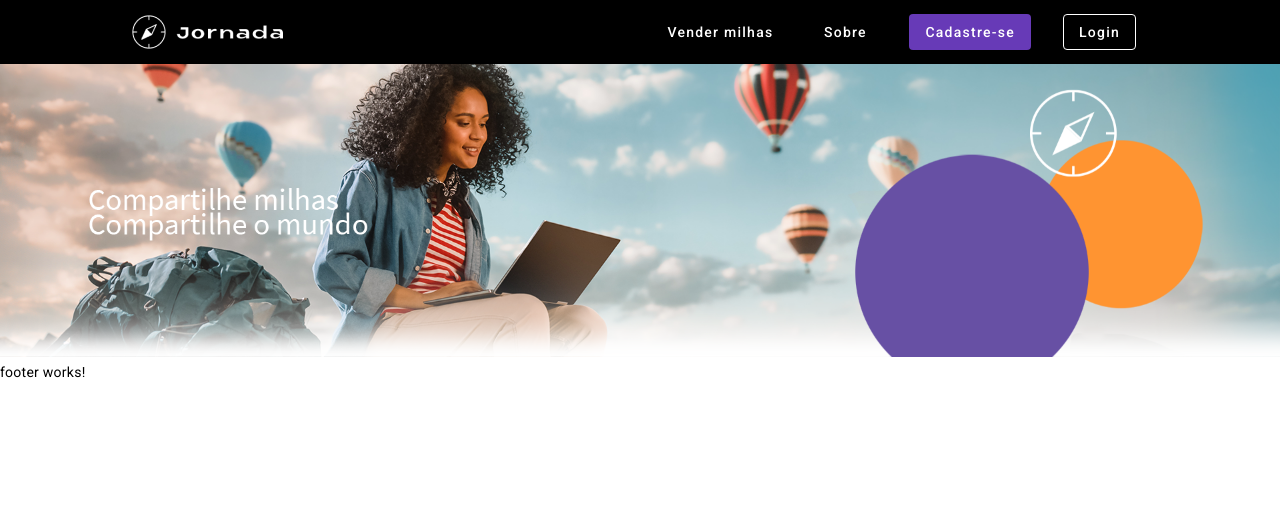
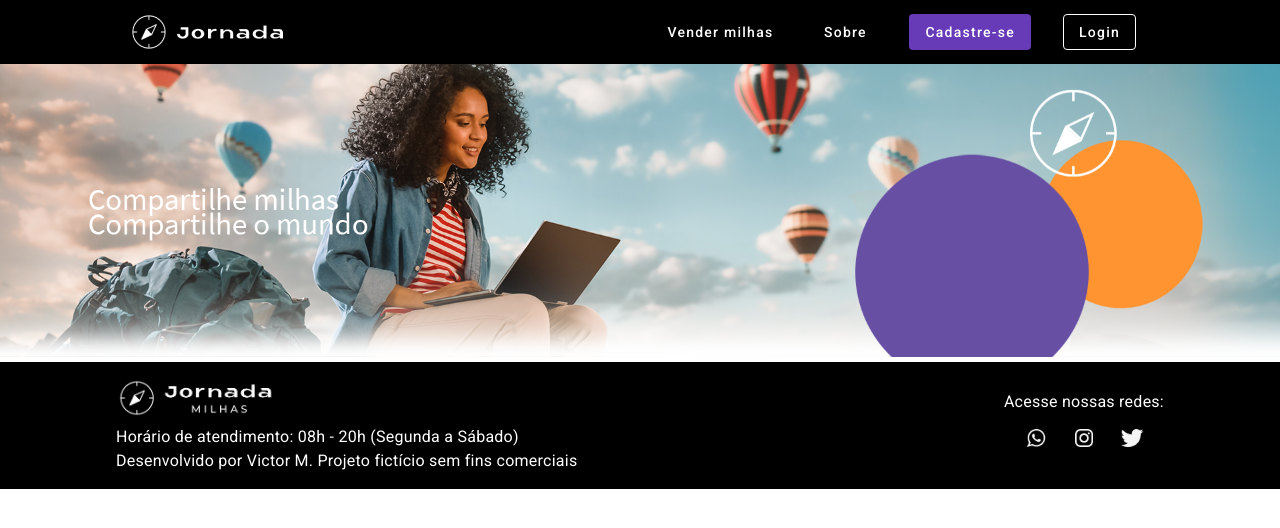
Before and after one commit to victormreis/jornada-milhas, an Angular app: page / in a window 1280 px wide. Shown: the top 528 px of the page. Built offline with nearby package versions, Linux system fonts and the light colour scheme.

Commit message:
feat: card and footer component

```diff
--- a/src/app/shared/card/card.component.html
+++ b/src/app/shared/card/card.component.html
@@ -1 +1,4 @@
-<p>card works!</p>
+<div class="card" [ngClass]="variant">
+  <ng-content></ng-content>
+
+</div>
--- a/src/app/shared/card/card.component.scss
+++ b/src/app/shared/card/card.component.scss
@@ -0,0 +1,12 @@
+.card {
+  padding: 24px;
+  &.primary{
+    background: #FEF7FF;
+    border: 1px solid #CAC4D0;
+    border-radius: 12px;
+  }
+ &.secondary{
+  background: #F5F5F5;
+  border-radius: 16px;
+ }
+}
--- a/src/app/shared/card/card.component.ts
+++ b/src/app/shared/card/card.component.ts
@@ -1,4 +1,4 @@
-import { Component } from '@angular/core';
+import { Component, Input } from '@angular/core';
 
 @Component({
   selector: 'app-card',
@@ -6,5 +6,5 @@
   styleUrls: ['./card.component.scss']
 })
 export class CardComponent {
-
+  @Input() variant:  'primary' | 'secondary' = 'primary'
 }
--- a/src/app/shared/footer/footer.component.html
+++ b/src/app/shared/footer/footer.component.html
@@ -1 +1,31 @@
-<p>footer works!</p>
+<footer class="app-footer">
+  <app-container>
+    <div class="inner">
+      <ul>
+        <li>
+          <img src="assets/imagens/logo-com-tagline.png" alt="">
+        </li>
+        <li>
+          Horário de atendimento: 08h - 20h (Segunda a Sábado)
+        </li>
+        <li>
+          Desenvolvido por Victor M. Projeto fictício sem fins comerciais
+        </li>
+      </ul>
+      <ul class="socials">
+        <li>Acesse nossas redes:</li>
+        <li>
+          <button mat-icon-button>
+            <img src="assets/icones/whatsapp.png" alt="Ícone do whatsapp">
+          </button>
+          <button mat-icon-button>
+            <img src="assets/icones/instagram.png" alt="Ícone do instagram">
+          </button>
+          <button mat-icon-button>
+            <img src="assets/icones/twitter.png" alt="Ícone do twitter">
+          </button>
+        </li>
+      </ul>
+    </div>
+  </app-container>
+</footer>
--- a/src/app/shared/footer/footer.component.scss
+++ b/src/app/shared/footer/footer.component.scss
@@ -0,0 +1,25 @@
+.app-footer {
+  background-color: black;
+  color: white;
+  font-weight: 400;
+  font-size: 16px;
+  line-height: 24px;
+  .inner {
+    display: flex;
+    justify-content: space-between;
+    align-items: center;
+    img {
+      max-width: 100%;
+      max-height: 40px;
+    }
+    ul {
+      padding: 0;
+      list-style: none;
+      &.socials {
+        li {
+          text-align: center;
+        }
+      }
+    }
+  }
+}
```
